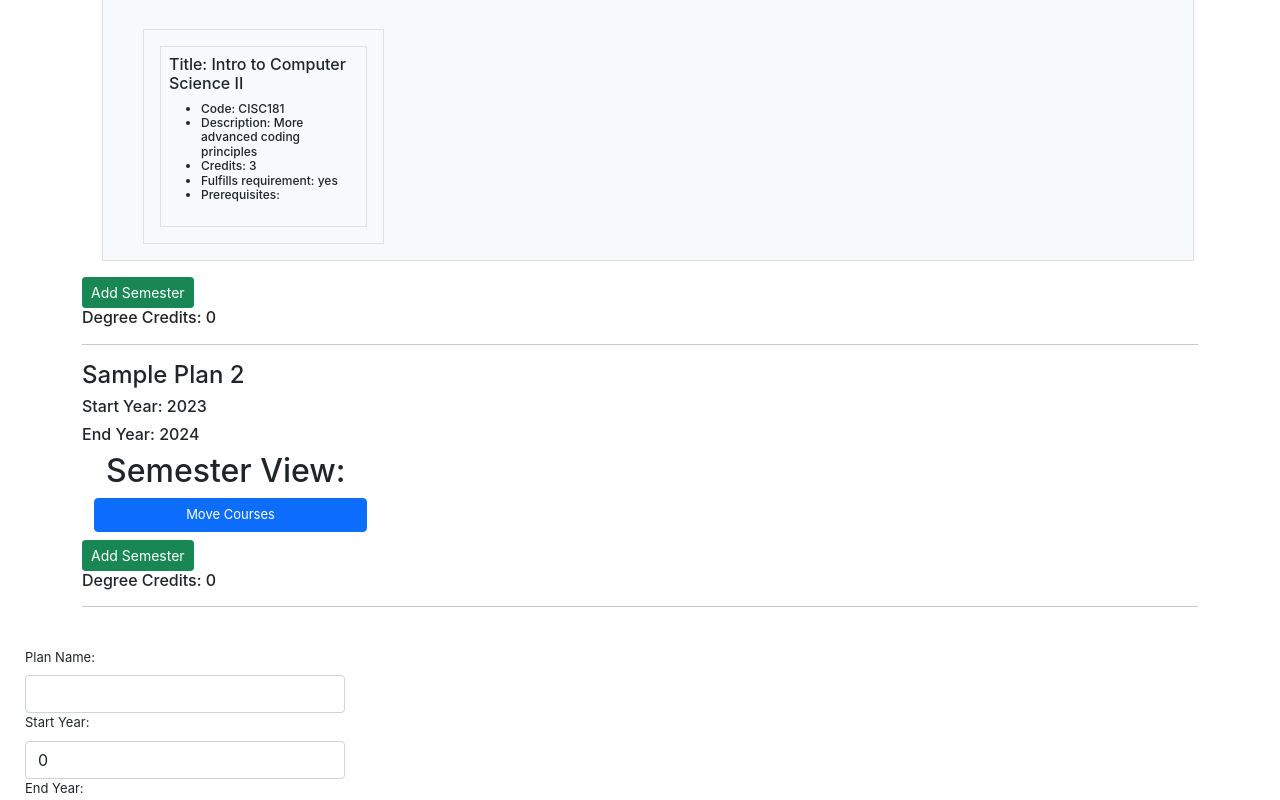
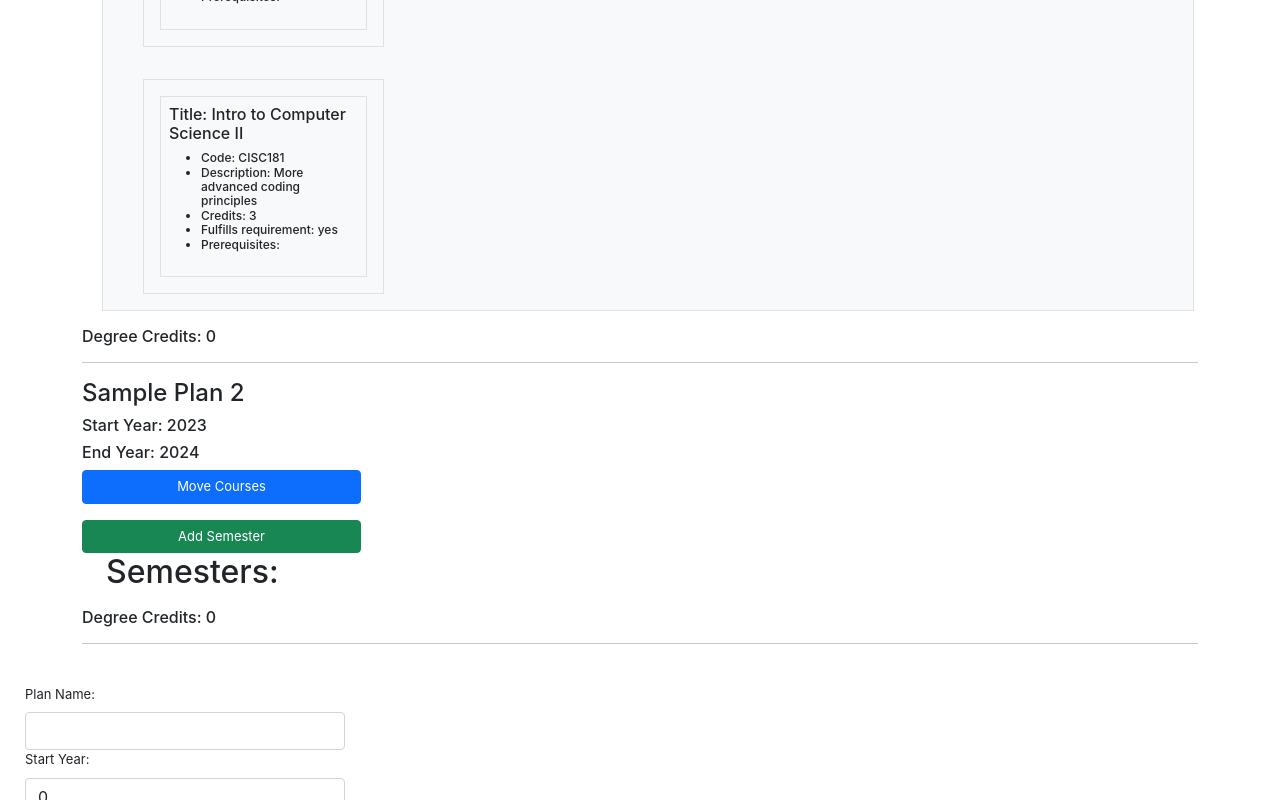
Before and after one commit to UD-CISC275-S22/cis-scheduler-team-3, a React (Create React App) app: page / in a window 1280 px wide. Shown: the part 2684-3484 px from the top of the page. Built offline with nearby package versions, Linux system fonts and the light colour scheme.

Commit message:
add semester and moveable courses bug fixed

```diff
--- a/src/components/CourseMover.tsx
+++ b/src/components/CourseMover.tsx
@@ -68,7 +68,6 @@ export function CourseMover({
                 <Form.Group>
                     <Form.Label>Select a Course to Move:</Form.Label>
                     <Form.Select value={course.code} onChange={updateCourse}>
-                        <option></option>
                         {origin.courses.map((course: Course) => (
                             <option key={course.code} value={course.code}>
                                 {course.code}:{course.title}
--- a/src/components/PlanView.tsx
+++ b/src/components/PlanView.tsx
@@ -1,7 +1,9 @@
 import React, { useState } from "react";
 import { Button, Form } from "react-bootstrap";
+import { Course } from "../interfaces/course";
 import { DegreePlan } from "../interfaces/degreeplan";
 import { Semester } from "../interfaces/semester";
+import { CourseMover } from "./CourseMover";
 import { SemesterList } from "./SemesterList";
 type ChangeEvent = React.ChangeEvent<
     HTMLTextAreaElement | HTMLInputElement | HTMLSelectElement
@@ -11,6 +13,7 @@ export function PlanView({ plan }: { plan: DegreePlan }): JSX.Element {
     const [session, setsession] = useState<string>("");
     const [semesters, setsemesters] = useState<Semester[]>(plan.semesters);
     const [newsem, setnewsem] = useState<boolean>(false);
+    const [moveCourse, setMoveCourse] = useState<boolean>(false);
     function updatenewsem() {
         setnewsem(!newsem);
     }
@@ -31,19 +34,47 @@ export function PlanView({ plan }: { plan: DegreePlan }): JSX.Element {
     function updatesession(event: ChangeEvent) {
         setsession(event.target.value);
     }
+    function completeMove(
+        moving: Course,
+        origin: Semester,
+        destination: Semester
+    ) {
+        const moving_index = origin.courses.findIndex(
+            (course: Course): boolean => course.code === moving.code
+        );
+        origin = {
+            ...origin,
+            courses: [...origin.courses.splice(moving_index, 1)]
+        };
+        const len = destination.courses.length;
+        destination = {
+            ...destination,
+            courses: [...destination.courses.splice(len, 0, moving)]
+        };
+        setsemesters([...semesters]);
+    }
     return (
         <div data-testid="degree-plan">
             <h4 data-testid="name">{plan.name}</h4>
             <h6 data-testid="start-year">Start Year: {plan.Start_Year}</h6>
             <h6 data-testid="end-year">End Year: {plan.End_Year}</h6>
-            <h6 data-testid="semester-list">
-                <SemesterList in_semesters={semesters}></SemesterList>
-            </h6>
+            <Button
+                className="Buttons"
+                onClick={() => setMoveCourse(!moveCourse)}
+            >
+                Move Courses
+            </Button>
+            {moveCourse ? (
+                <CourseMover
+                    semesters={semesters}
+                    completeMove={completeMove}
+                ></CourseMover>
+            ) : null}
+            <p> </p>
             <div>
                 <Button
-                    className="me-3"
+                    className="Buttons"
                     variant="success"
-                    size="sm"
                     onClick={() => updatenewsem()}
                 >
                     Add Semester
@@ -65,15 +96,18 @@ export function PlanView({ plan }: { plan: DegreePlan }): JSX.Element {
                             ></Form.Control>
                         </Form.Group>
                         <Button
-                            className="Buttons"
+                            size="sm"
                             variant="success"
                             onClick={() => addSemester()}
                         >
-                            Add Semester
+                            add
                         </Button>
                     </>
                 ) : null}
             </div>
+            <h6 data-testid="semester-list">
+                <SemesterList semesters={semesters}></SemesterList>
+            </h6>
             <h6 data-testid="degree-credits">
                 Degree Credits: {plan.degree_credits}
             </h6>
--- a/src/components/SemesterList.tsx
+++ b/src/components/SemesterList.tsx
@@ -1,54 +1,17 @@
-import React, { useState } from "react";
-import { Button, Container, Row } from "react-bootstrap";
+import React from "react";
+import { Container, Row } from "react-bootstrap";
 import { Semester } from "../interfaces/semester";
 import { SemesterView } from "./SemesterView";
-import { CourseMover } from "./CourseMover";
-import { Course } from "../interfaces/course";
 
 export function SemesterList({
-    in_semesters
+    semesters
 }: {
-    in_semesters: Semester[];
+    semesters: Semester[];
 }): JSX.Element {
-    const [moveCourse, setMoveCourse] = useState<boolean>(false);
-    const [semesters, setSemesters] = useState<Semester[]>(in_semesters);
-
-    function completeMove(
-        moving: Course,
-        origin: Semester,
-        destination: Semester
-    ) {
-        const moving_index = origin.courses.findIndex(
-            (course: Course): boolean => course.code === moving.code
-        );
-        origin = {
-            ...origin,
-            courses: [...origin.courses.splice(moving_index, 1)]
-        };
-        const len = destination.courses.length;
-        destination = {
-            ...destination,
-            courses: [...destination.courses.splice(len, 0, moving)]
-        };
-        setSemesters([...semesters]);
-    }
-
     return (
         <Container className="course-pool" data-testid="Semester_List">
             <Row>
-                <h2>Semester View:</h2>
-                <Button
-                    className="Buttons"
-                    onClick={() => setMoveCourse(!moveCourse)}
-                >
-                    Move Courses
-                </Button>
-                {moveCourse ? (
-                    <CourseMover
-                        semesters={semesters}
-                        completeMove={completeMove}
-                    ></CourseMover>
-                ) : null}
+                <h2>Semesters:</h2>
                 {semesters.map((semester: Semester) => (
                     <div
                         key={semester.session + semester.year}
```
Also changed, not shown: 1 other file (tests, documents, lock files or other folders).
